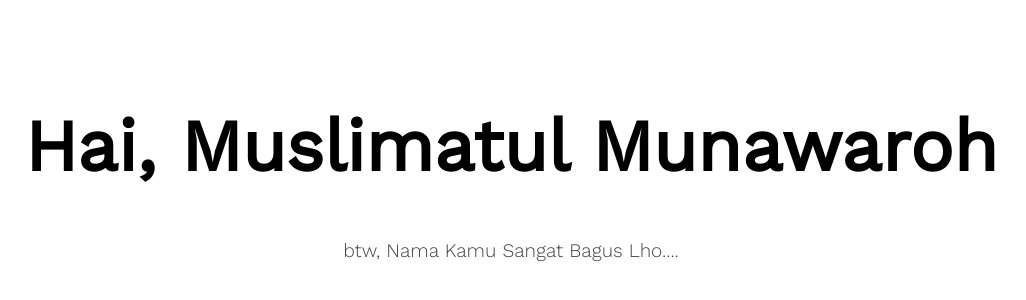
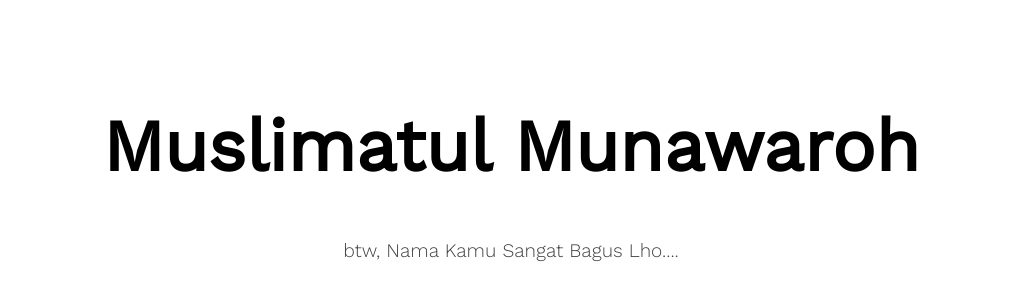
Before and after one commit to KELASTAMBAH/kelastambah.github.io, a plain HTML site: page M/index.html in a window 1280 px wide. Shown: the part 104-404 px from the top of the page, without its empty margins (129-1155 px from the left). Drawn offline with nearby package versions, Linux system fonts and the light colour scheme; some packages are replaced by stand-ins of ours; a script that the page names is missing.

Commit message:
Update index.html

```diff
--- a/M/index.html
+++ b/M/index.html
@@ -18,7 +18,7 @@
   <div class="container">
     <div class="one">
       <h1 class="one">
-        Hai, Muslimatul Munawaroh
+        Muslimatul Munawaroh
         <span id="name"></span>
       </h1>
       <p class="two" id="greetingText">btw, Nama Kamu Sangat Bagus Lho....</p>
```
